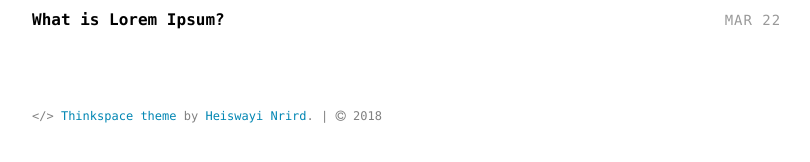
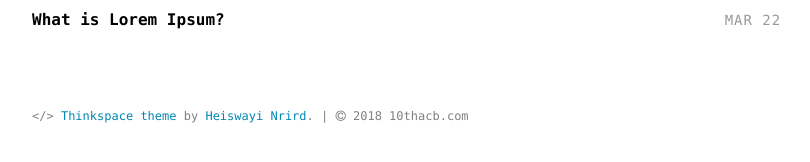
Before and after one commit to 10th-ACB/10ACB-Website, a Jekyll site: the page built from index.html, in a window 1280 px wide. Shown: the part 226-388 px from the top of the page, without its empty margins (232-1042 px from the left). Built offline with Jekyll 4.4.1, drawn with Linux system fonts in a browser that asks for light colours.

Commit message:
update footer

```diff
--- a/_includes/footer.html
+++ b/_includes/footer.html
@@ -1,5 +1,5 @@
 <footer class="site-footer">
   <div class="container">
-    <small class="block">&lt;/&gt; <a href="http://github.com/heiswayi/thinkspace" title="a minimalist Jekyll theme for technical writing">Thinkspace theme</a> by <a href="http://heiswayi.github.io">Heiswayi Nrird</a>. | <i class="fa fa-copyright"></i> {{ site.time | date: '%Y' }} {{ site.author.name }}</small>
+    <small class="block">&lt;/&gt; <a href="http://github.com/heiswayi/thinkspace" title="a minimalist Jekyll theme for technical writing">Thinkspace theme</a> by <a href="http://heiswayi.github.io">Heiswayi Nrird</a>. | <i class="fa fa-copyright"></i> {{ site.time | date: '%Y' }} 10thacb.com</small>
   </div>
 </footer>
```
